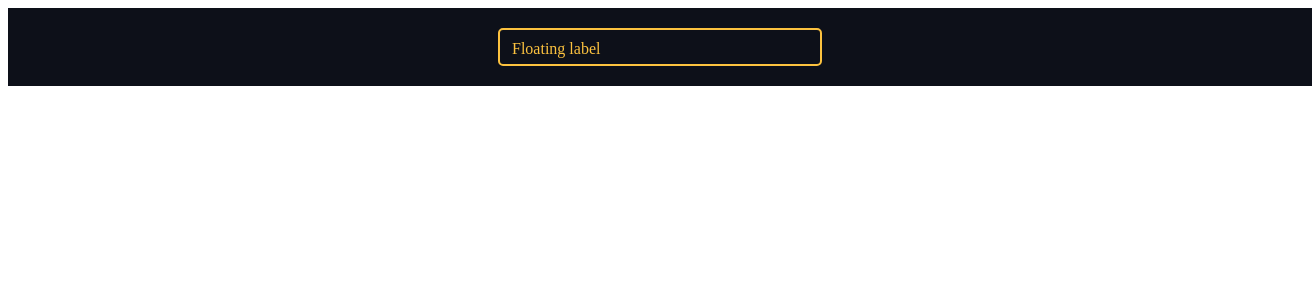
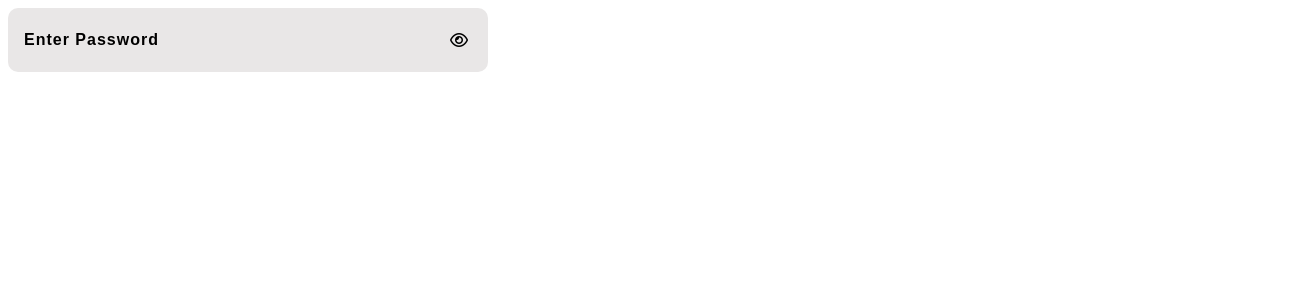
Before and after one commit to juanfes517/TemplatesReact, a React (Vite) app: page / in a window 1280 px wide. Shown: the top 300 px of the page, 1312 px wide, since content can reach past the window. Built offline with nearby package versions, Linux system fonts and the light colour scheme.

Commit message:
Password visibility agregado

```diff
--- a/src/App.jsx
+++ b/src/App.jsx
@@ -5,10 +5,11 @@ import SideBarHoverEffect from './components/sidebars/SideBarHoverEffect';
 import DropdownMenu from './components/menus/DropdownMenu';
 import LoginRegisterTransition from './components/forms/LoginRegisterTransition';
 import InputFloating from './components/inputs/InputFloating';
+import PasswordVisibility from './components/inputs/PasswordVisibility';
 
 function App() {
 	return (
-		<InputFloating />
+		<PasswordVisibility />
 	);
 }
 
--- a/src/components/forms/LoginRegisterTransition.jsx
+++ b/src/components/forms/LoginRegisterTransition.jsx
@@ -1,7 +1,7 @@
 import React, {useState} from 'react';
 import '../../stylesheet/forms/LoginRegisterTransition.css';
 
-//First 'npm install --save @fortawesome/fontawesome-free'
+//first, run this: 'npm install --save @fortawesome/fontawesome-free'
 import '@fortawesome/fontawesome-free/css/all.min.css'; // Importa los estilos de Font Awesome
 
 function LoginRegisterTransition(props) {
--- /dev/null
+++ b/src/components/inputs/PasswordVisibility.jsx
@@ -0,0 +1,32 @@
+import React, {useState} from 'react';
+import '../../stylesheet/inputs/PasswordVisibility.css';
+
+//first, run this: 'npm install --save @fortawesome/fontawesome-free'
+import '@fortawesome/fontawesome-free/css/all.min.css'; // Importa los estilos de Font Awesome
+
+function PasswordVisibility(props) {
+
+  const [typeInput, setTypeInput] = useState('password');
+  const [classEye, setClassEye] = useState('fa-eye');
+
+  const handdleVisibility = () => {
+    if (typeInput === 'password'){
+      setTypeInput('text');
+      setClassEye('fa-eye-slash');
+    } else {
+      setTypeInput('password');
+      setClassEye('fa-eye');
+    }
+  }
+
+  return (
+    <div className='div-password-visibility'>
+      <input type={`${typeInput}`} placeholder='Enter Password'/>
+      <span>
+        <i className={`fa-regular ${classEye}`} onClick={handdleVisibility}></i>
+      </span>
+    </div>
+  );
+}
+
+export default PasswordVisibility;
--- /dev/null
+++ b/src/stylesheet/inputs/PasswordVisibility.css
@@ -0,0 +1,36 @@
+@import url("https://use.fontawesome.com/releases/v6.4.2/css/all.css");
+
+.div-password-visibility {
+  position: relative;
+  width: 30rem;
+}
+
+.div-password-visibility input {
+  width: 30rem;
+  height: 4em;
+  padding: 1em;
+  border: 0;
+  border-radius: 10px;
+  font-size: 1rem;
+  letter-spacing: 1px;
+  box-sizing: border-box;
+  background-color: rgb(233, 231, 231);
+}
+
+.div-password-visibility input:focus {
+  outline: none;
+}
+
+.div-password-visibility input::placeholder {
+  color: #000;
+  font-weight: bold;
+}
+
+.div-password-visibility i {
+  position: absolute;
+  right: 20px;
+  top: 50%;
+  transform: translateY(-50%);
+  cursor: pointer;
+  user-select: none;
+}
```
